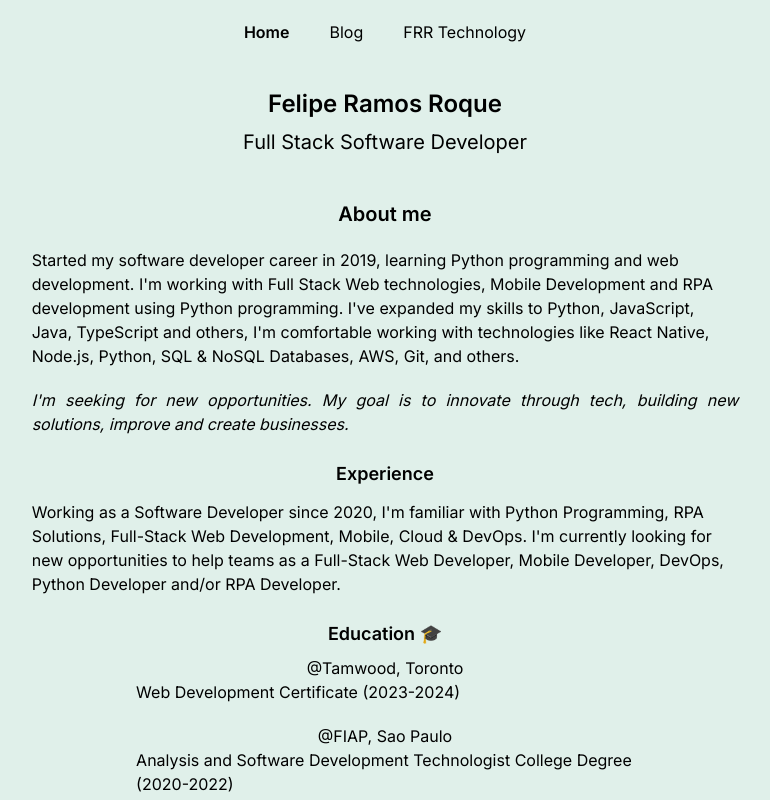
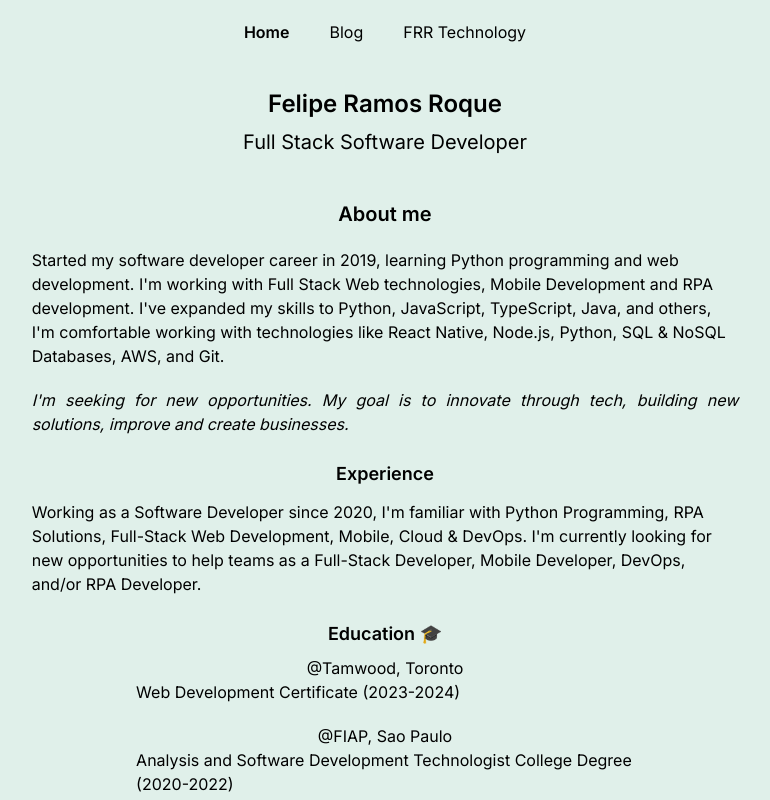
Before and after one commit to feliperaro/my-portfolio, a Next.js app: page / in a window 1280 px wide. Shown: the top 800 px of the page, without its empty margins (255-1025 px from the left). Built offline with nearby package versions, Linux system fonts and the light colour scheme.

Commit message:
update content page

```diff
--- a/src/app/page.tsx
+++ b/src/app/page.tsx
@@ -10,13 +10,13 @@ export default function Home() {
       <Header name="Felipe Ramos Roque" title="Full Stack Software Developer" />
       <main className="flex flex-col gap-1 pt-10 lg:pl-48 lg:pr-48 items-center w-full">
         <AboutMe
-          description="Started my software developer career in 2019, learning Python programming and web development. I'm working with Full Stack Web technologies, Mobile Development and RPA development using Python programming. I've expanded my skills to Python, JavaScript, Java, TypeScript and others, I'm comfortable working with technologies like React Native, Node.js, Python, SQL & NoSQL Databases, AWS, Git, and others."
+          description="Started my software developer career in 2019, learning Python programming and web development. I'm working with Full Stack Web technologies, Mobile Development and RPA development. I've expanded my skills to Python, JavaScript, TypeScript, Java, and others, I'm comfortable working with technologies like React Native, Node.js, Python, SQL & NoSQL Databases, AWS, and Git."
           subDescription="I'm seeking for new opportunities. My goal is to innovate through tech, building new solutions, improve and create businesses."
         />
         <Experience
           text="Working as a Software Developer since 2020, I'm familiar with Python Programming, RPA Solutions, Full-Stack Web Development, Mobile, Cloud & DevOps.
 
-I'm currently looking for new opportunities to help teams as a Full-Stack Web Developer, Mobile Developer, DevOps, Python Developer and/or RPA Developer."
+I'm currently looking for new opportunities to help teams as a Full-Stack Developer, Mobile Developer, DevOps, and/or RPA Developer."
         />
         <Info />
       </main>
```
